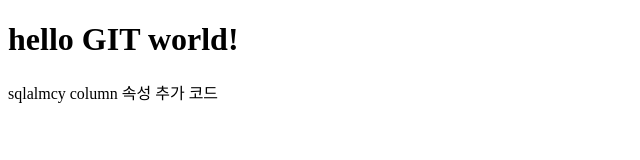
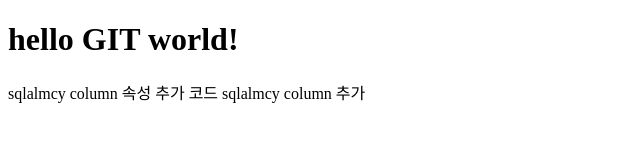
Before and after one commit to YoungHyeon1/gitstudy08, a plain HTML site: page index.html in a window 1280 px wide. Shown: the whole page, without its empty margins (0-640 px from the left). Drawn offline with Linux system fonts and the light colour scheme.

Commit message:
column add

```diff
--- a/index.html
+++ b/index.html
@@ -8,5 +8,6 @@
     <body>
         <h1>hello GIT world!</h1>
         sqlalmcy column 속성 추가 코드
+        sqlalmcy column 추가
     </body>
 </html>
```
